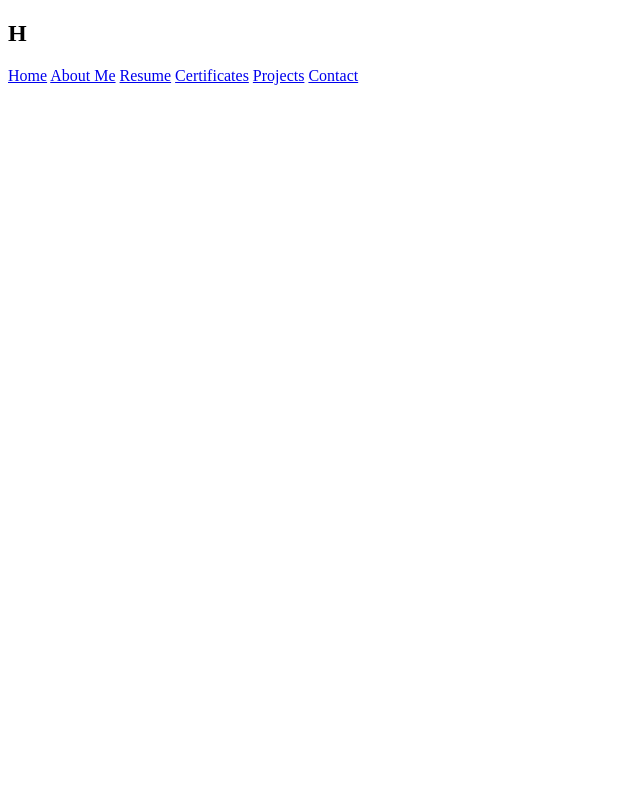
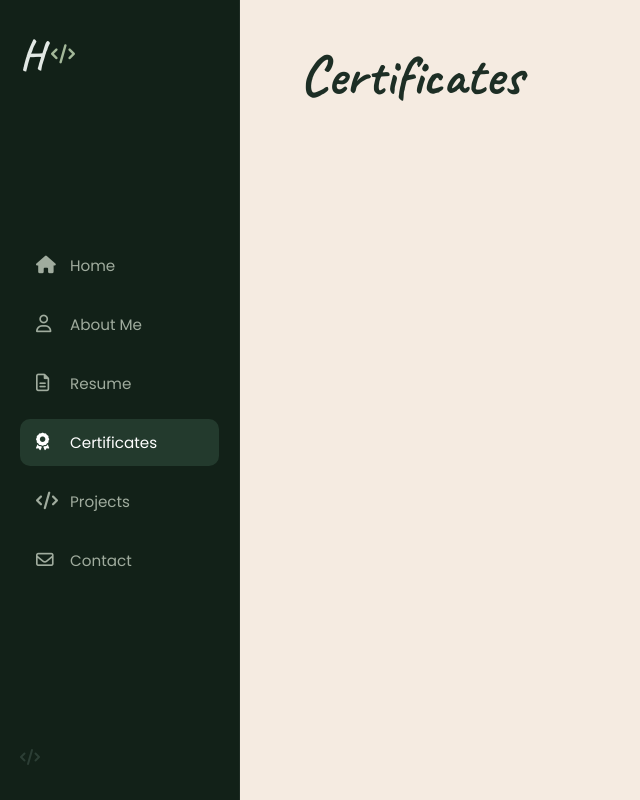
Before and after one commit to errahmanihajar99-lab/Portfolio-Hajar, a plain HTML site: page docs/certificates.html in a window 1280 px wide. Shown: the whole page, without its empty margins (0-640 px from the left). Drawn offline with Linux system fonts and the light colour scheme.

Commit message:
commence certificates

```diff
--- a/docs/certificates.html
+++ b/docs/certificates.html
@@ -4,6 +4,11 @@
     <meta charset="UTF-8">
     <meta name="viewport" content="width=device-width, initial-scale=1.0">
     <title>Hajar Errahmani - Certificate</i></title>
+     <!-- FontAwesome pour les icônes -->
+    <link rel="stylesheet" href="https://cdnjs.cloudflare.com/ajax/libs/font-awesome/6.5.1/css/all.min.css">
+    <!-- Google Fonts -->
+    <link href="https://fonts.googleapis.com/css2?family=Caveat:wght@600;700&family=Poppins:wght@300;400;600&display=swap" rel="stylesheet">
+    <link rel="stylesheet" href="../style/certificates.css">
 </head>
 <body>
     <!-- Barre de navigation latérale -->
@@ -13,10 +18,10 @@
         </div>
 
         <nav class="nav-links">
-            <a href="index.html" class="active"><i class="fa-solid fa-house"></i> Home</a>
+            <a href="index.html"><i class="fa-solid fa-house"></i> Home</a>
             <a href="about.html"><i class="fa-regular fa-user"></i> About Me</a>
             <a href="resume.html"><i class="fa-regular fa-file-lines"></i> Resume</a>
-            <a href="certificates.html"><i class="fa-solid fa-award"></i> Certificates</a>
+            <a href="certificates.html"  class="active"><i class="fa-solid fa-award"></i> Certificates</a>
             <a href="projects.html"><i class="fa-solid fa-code"></i> Projects</a>
             <a href="contacts.html"><i class="fa-regular fa-envelope"></i> Contact</a>
         </nav>
@@ -25,5 +30,13 @@
             <i class="fa-solid fa-code"></i>
         </div>
     </aside>
+
+    <main class="main-content">
+        <header class="page-header">
+            <h1>Certificates</h1>
+        </header>
+
+        <div class="content-container"></div>
+    </main>
 </body>
 </html>
--- /dev/null
+++ b/style/certificates.css
@@ -0,0 +1,98 @@
+/* Reset basique */
+* {
+    margin: 0;
+    padding: 0;
+    box-sizing: border-box;
+}
+
+html, body {
+    width: 100%;
+    min-height: 100vh;
+    font-family: 'Poppins', sans-serif;
+    background-color: #f5ebe1;
+    color: #2c3e35;
+}
+
+body {
+    display: flex;
+}
+
+/* ================= SIDEBAR ================= */
+.sidebar {
+    width: 240px;
+    min-width: 240px; /* Empêche la sidebar de se rétrécir */
+    background-color: #122118;
+    display: flex;
+    flex-direction: column;
+    justify-content: space-between;
+    padding: 30px 20px;
+    position: fixed;
+    top: 0;
+    left: 0;
+    height: 100vh;
+    border-right: 1px solid rgba(255, 255, 255, 0.05);
+    z-index: 10;
+}
+
+.logo h2 {
+    font-family: 'Caveat', cursive;
+    font-size: 2.5rem;
+    color: #e2e8e4;
+    display: flex;
+    align-items: center;
+    gap: 8px;
+}
+
+.logo i {
+    font-size: 1.2rem;
+    color: #a3b899;
+}
+
+.nav-links {
+    display: flex;
+    flex-direction: column;
+    gap: 12px;
+}
+
+.nav-links a {
+    text-decoration: none;
+    color: #a0ac9e;
+    padding: 12px 16px;
+    border-radius: 10px;
+    display: flex;
+    align-items: center;
+    gap: 14px;
+    font-size: 0.95rem;
+    transition: all 0.3s ease;
+}
+
+.nav-links a i {
+    font-size: 1.1rem;
+    width: 20px;
+}
+
+.nav-links a:hover, .nav-links a.active {
+    background-color: #233a2d;
+    color: #ffffff;
+}
+
+.sidebar-footer p {
+    font-family: 'Caveat', cursive;
+    color: #8c9e87;
+    font-size: 1.2rem;
+    line-height: 1.3;
+}
+
+.main-content {
+    margin-left: 240px;
+    width: calc(100vw - 240px);
+    padding: 40px 60px;
+    min-height: 100vh;
+}
+
+.page-header h1 {
+    font-family: 'Caveat', cursive;
+    font-size: 3.5rem;
+    color: #1d2e25;
+    margin-bottom: 25px;
+}
```
